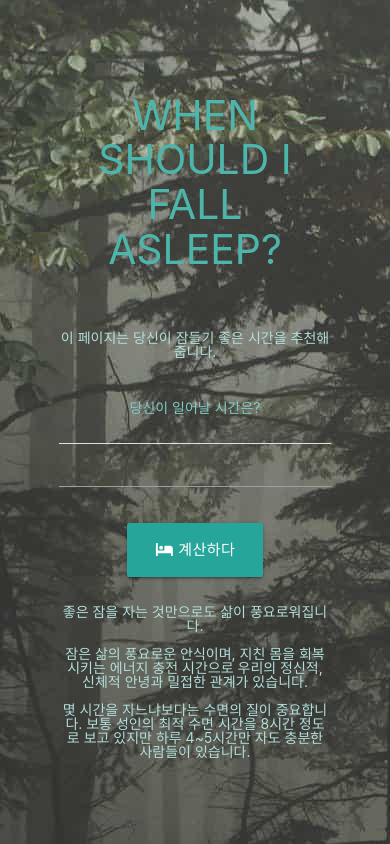
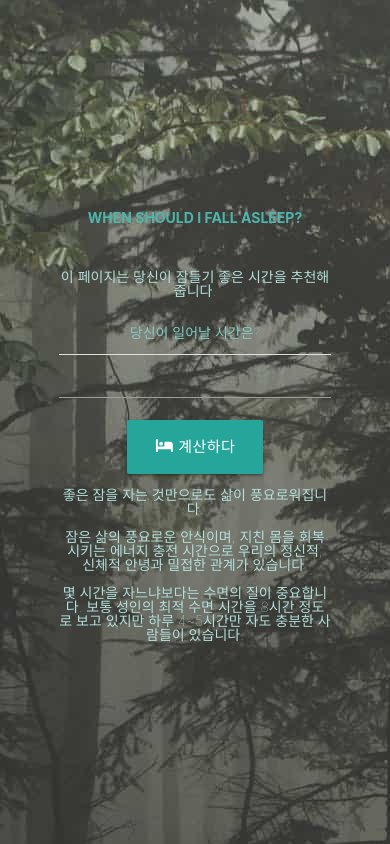
Before and after one commit to mebadong-kor/When-should-I-fall-asleep-, a plain HTML site: page index.html in a window 390 px wide. Drawn offline with Linux system fonts and the light colour scheme.

Commit message:
모바일 기기 디자인 수정

```diff
--- a/css/index.css
+++ b/css/index.css
@@ -72,3 +72,17 @@ html, body, .container {
 	right: 0% !important;
 	transform: translateX(-50%) translateY(-50%);
 }
+
+@media screen and (max-width: 720px) {
+	body, h1, h2, h3, h4, h5, h6, p, span {
+		font-size: 1rem !important;
+	}
+
+	p, span {
+		font-weight: 100;
+	}
+
+	h1, h2, h3, h4, h5, h6, .recommand-text, .coffee-time {
+		font-weight: bolder !important;
+	}
+}
--- a/index.html
+++ b/index.html
@@ -2,7 +2,7 @@
 <html>
 
     <head>
-        <meta name="viewport" content="width=device-width, user-scalable=no">
+        <meta name="viewport" content="width=device-width, initial-scale=1.0, user-scalable=no">
         <meta charset="utf-8">
         <title>When should i fall asleep?</title>
         <link rel="apple-touch-icon" sizes="76x76" href="../favicon/apple-touch-icon.png">
@@ -25,16 +25,16 @@
             <div class="row">
                 <div class="col s10 center-align">
                     <h3 class="teal-text text-lighten-2">WHEN SHOULD I FALL ASLEEP?</h3>
-                    <br><br><br>
+                    <br><br>
                     <p class="teal-text text-lighten-4">이 페이지는 당신이 잠들기 좋은 시간을 추천해 줍니다.</p>
-                    <br><br><br>
+                    <br><br>
                     <p class="teal-text text-lighten-3">당신이 일어날 시간은?</p>
-                    <br><br>
+                    <br>
                     <div class="divider"></div>
                     <input type="text" class="timepicker white-text center-align">
-                    <br><br><br>
+                    <br><br>
                         <a class="waves-effect waves-light btn-large" onclick="calculateTime();"><i class="fa fa-bed"></i> 계산하다</a>
-                    <br><br><br>
+                    <br><br>
                         <p class="teal-text text-lighten-4">좋은 잠을 자는 것만으로도 삶이 풍요로워집니다.<br><br>
                         잠은 삶의 풍요로운 안식이며, 지친 몸을 회복시키는 에너지 충전 시간으로 우리의 정신적, 신체적 안녕과 밀접한 관계가 있습니다.<br><br>
                         몇 시간을 자느냐보다는 수면의 질이 중요합니다. 보통 성인의 최적 수면 시간을 8시간 정도로 보고 있지만 하루 4~5시간만 자도 충분한 사람들이 있습니다.
@@ -46,7 +46,7 @@
         <div class="modal" id="result-modal">
             <div class="modal-content center-align">
                 <h4 class="teal-text text-lighten-2">추천되는 취침 시간</h4>
-                <br><br>
+                <br>
                 <p style="font-size: large;">
                     <span class="recommand-text red-text">00:00</span>,
                     <span class="recommand-text red-text">00:00</span>,
```
